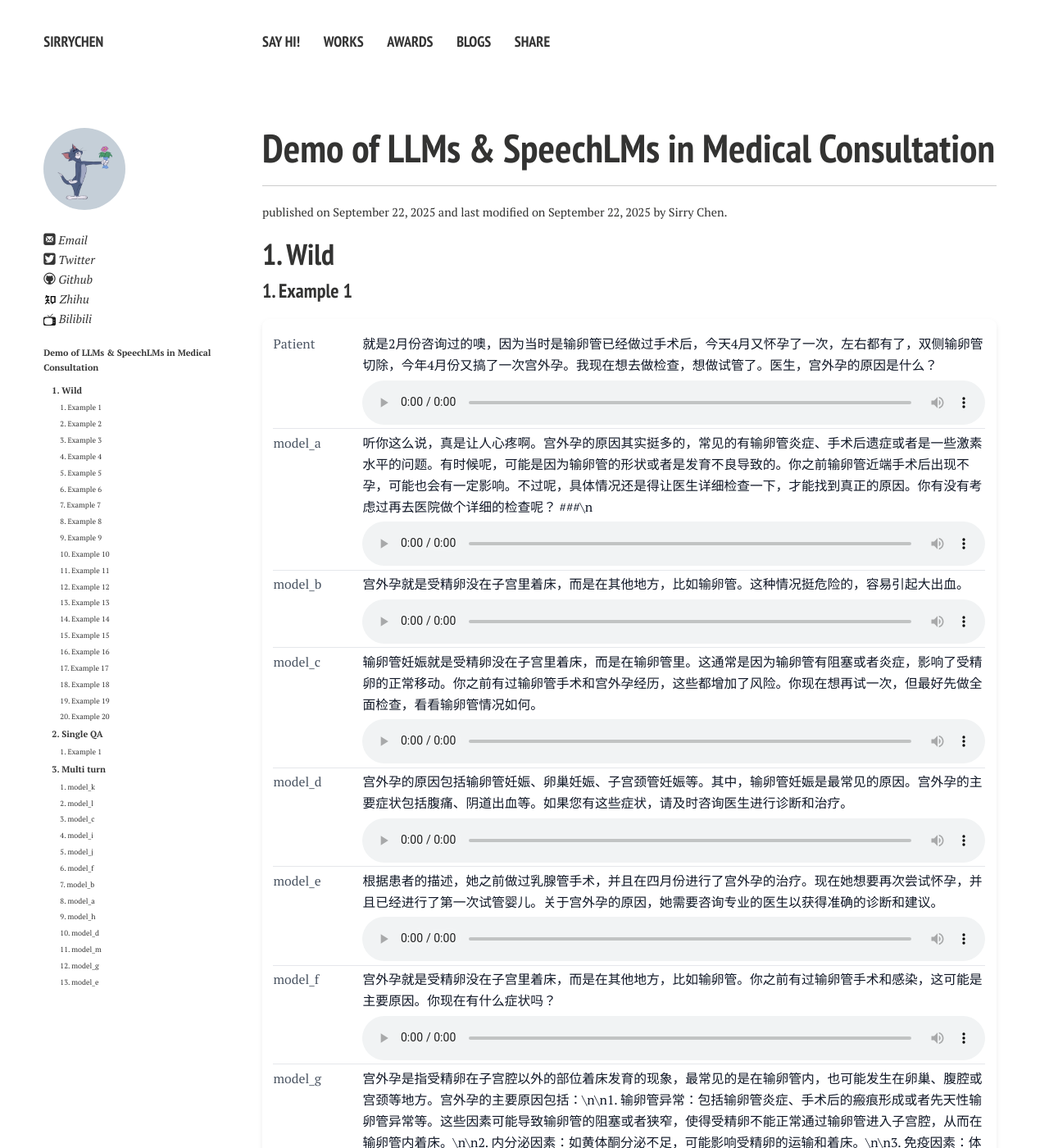
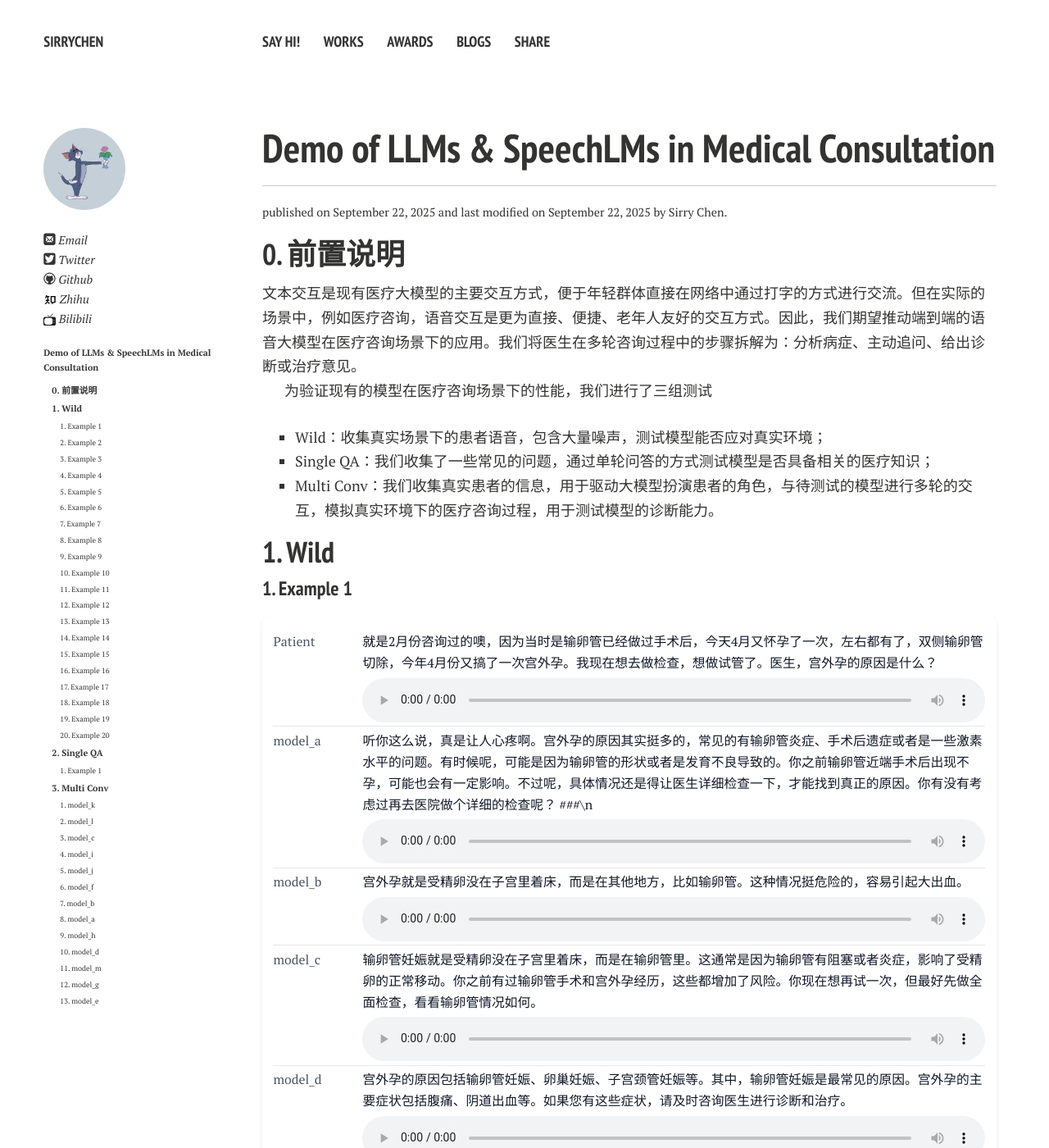
Before and after one commit to SirryChen/SirryChen.github.io, a Jekyll site: the page built from share/2025-09-22-SpeechMedAssist.md, in a window 1280 px wide and 1400 px high. Shown: the whole window at 82% size. Built offline with Jekyll 4.4.1, drawn with Linux system fonts in a browser that asks for light colours; comment, search, counter and statistics services are not loaded; a style sheet for code colours, icons or effects is not loaded; some of the changed text lies outside the part shown.

Commit message:
添加前置说明

```diff
--- a/share/2025-09-22-SpeechMedAssist.md
+++ b/share/2025-09-22-SpeechMedAssist.md
@@ -10,6 +10,14 @@ swiper_index: 3
 layout: post
 ---
 
+## 0. 前置说明
+
+文本交互是现有医疗大模型的主要交互方式，便于年轻群体直接在网络中通过打字的方式进行交流。但在实际的场景中，例如医疗咨询，语音交互是更为直接、便捷、老年人友好的交互方式。因此，我们期望推动端到端的语音大模型在医疗咨询场景下的应用。我们将医生在多轮咨询过程中的步骤拆解为：分析病症、主动追问、给出诊断或治疗意见。
+
+为验证现有的模型在医疗咨询场景下的性能，我们进行了三组测试
+- Wild：收集真实场景下的患者语音，包含大量噪声，测试模型能否应对真实环境；
+- Single QA：我们收集了一些常见的问题，通过单轮问答的方式测试模型是否具备相关的医疗知识；
+- Multi Conv：我们收集真实患者的信息，用于驱动大模型扮演患者的角色，与待测试的模型进行多轮的交互，模拟真实环境下的医疗咨询过程，用于测试模型的诊断能力。
 
 
 
@@ -2232,7 +2240,7 @@ layout: post
 </style>
 
 
-## 3. Multi turn
+## 3. Multi Conv
 
 
 
```
